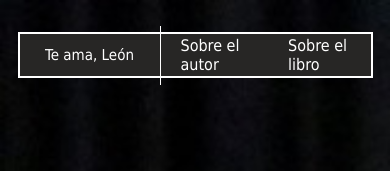
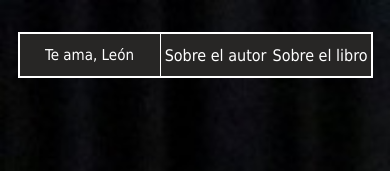
Before and after one commit to solitofu/githubpagina, a plain HTML site: page index.html in a window 390 px wide. Shown: the top 171 px of the page. Drawn offline with Linux system fonts and the light colour scheme.

Commit message:
Update media.css

```diff
--- a/media.css
+++ b/media.css
@@ -10,11 +10,15 @@
     }
     .nav-1, .nav-2 {
       width: 40vw;
+      height: 5vh;
     }
     .nav-2 {
       width: 60vw;
-        border-left: 1px solid white;
     }
+    .nav-2 a{
+        padding: 3px;
+    }
+
     ul {
       flex-direction: row;
     }
```
